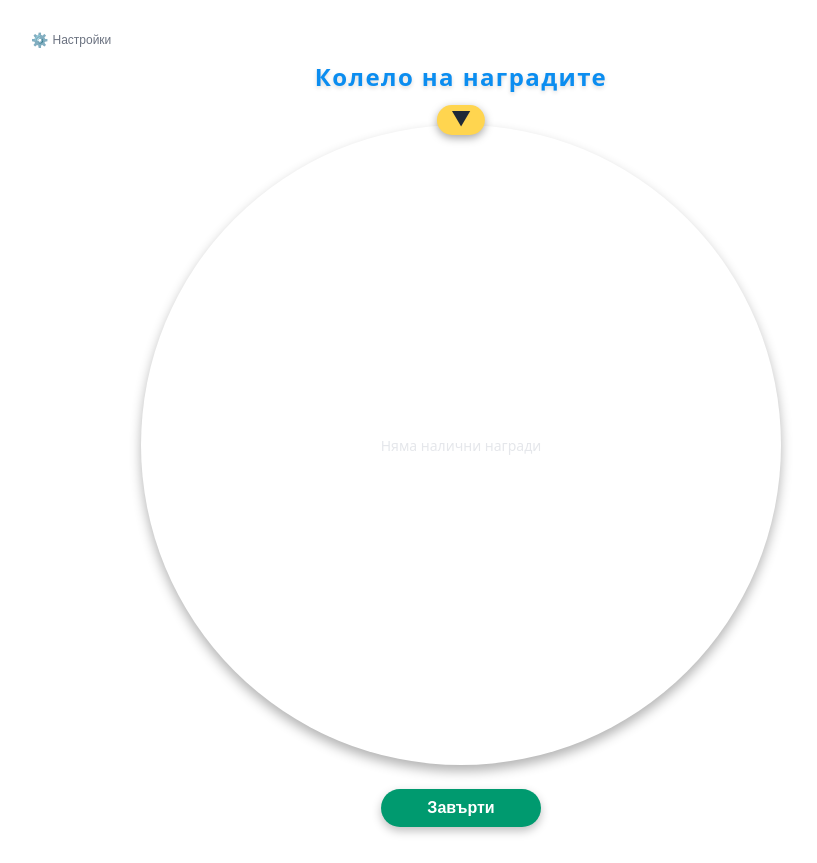
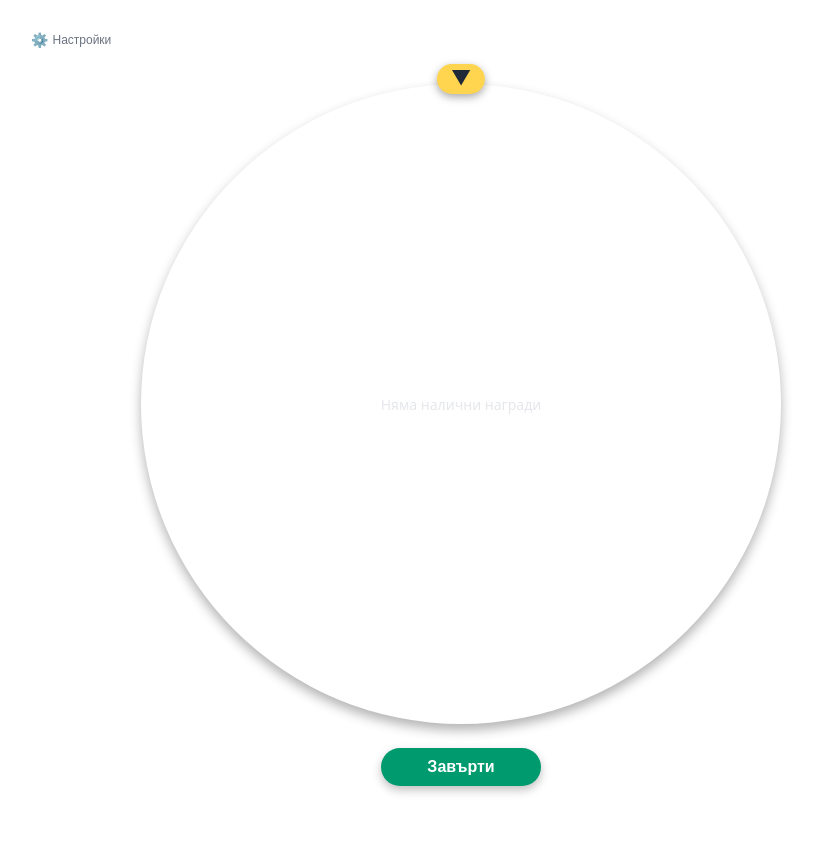
Before and after one commit to thefinalcutbg/prize-wheel, a React (Vite) app: page / in a window 1280 px wide. Shown: the whole page, without its empty margins (179-996 px from the left). After the commit the page ends 822 px from the top, so only its background shows below. Built offline with nearby package versions, Linux system fonts and the light colour scheme.

Commit message:
Update App.tsx

```diff
--- a/src/App.tsx
+++ b/src/App.tsx
@@ -17,7 +17,7 @@ export function App() {
   const [screen, setScreen] = useState<Screen>("wheel");
 
   const [prizes, setPrizes] = useState<Prize[]>([]);
-  const [wheelTitle, setWheelTitle] = useState("Колело на наградите");
+  const [wheelTitle, setWheelTitle] = useState("");
   const [centerImageData, setCenterImageData] = useState<string | null>(null);
   const [settingsPassword, setSettingsPassword] = useState<string>("");
   const [customColors, setCustomColors] = useState<string[]>([]);
```
